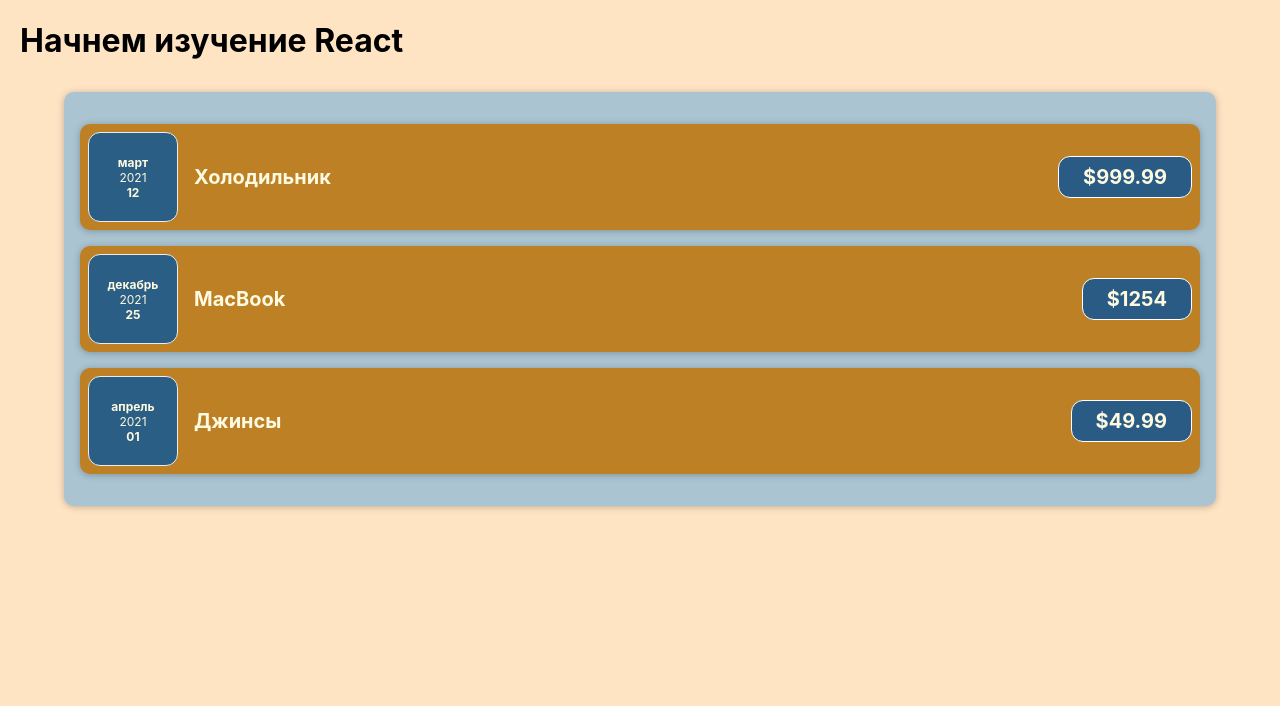
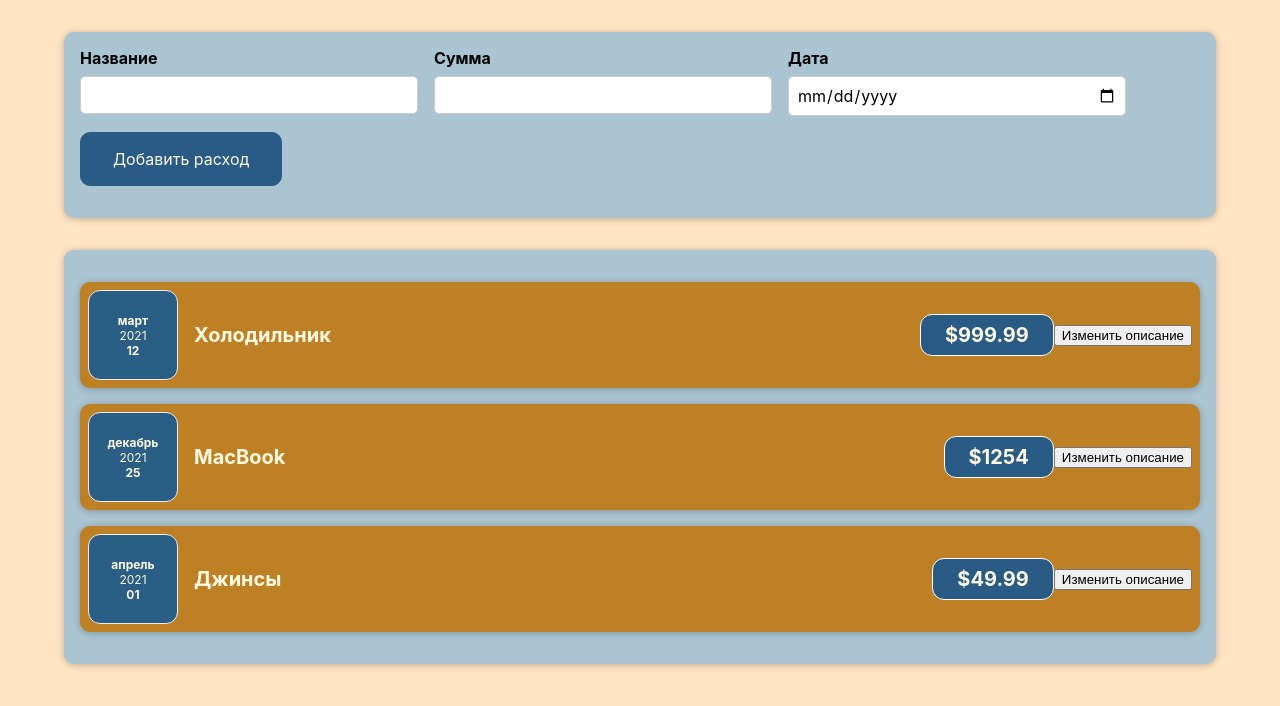
Before and after one commit to tulnikov/react-1, a React (Create React App) app: page / in a window 1280 px wide. Shown: the top 706 px of the page. Built offline with nearby package versions, Linux system fonts and the light colour scheme.

Commit message:
Получаем данные из формы
Продолжить смотреть с урока 41

```diff
--- a/src/App.js
+++ b/src/App.js
@@ -1,4 +1,5 @@
 import Costs from "./components/Costs/Costs";
+import NewCost from "./components/NewCost/NewCost";
 
 
 const App = () => {
@@ -23,7 +24,7 @@
 
     return (
         <div>
-            <h1>Начнем изучение React</h1>
+            <NewCost/>
             <Costs costs={costs}/>
         </div>
     );
--- a/src/components/Costs/CostItem.js
+++ b/src/components/Costs/CostItem.js
@@ -1,17 +1,27 @@
 import './CostItem.css'
 import CostDay from "./CostDay";
 import Card from "../UI/Card";
+import React, {useState} from "react";
 
-const CostItem = (props) =>{
+const CostItem = (props) => {
 
+    useState();
+    const [description, setDescription] = useState(props.description);
+    // let description = props.description;
+
+
+    const changeDescriptionHandler = () => {
+        console.log(description)
+        setDescription('New text')
+    }
     return (
         <Card className='cost-item'>
             <CostDay date={props.date}/>
             <div className='cost-item__description'>
-                <h2>{props.description}</h2>
+                <h2>{description}</h2>
                 <div className='cost-item__price'>${props.amount}</div>
             </div>
-
+            <button onClick={changeDescriptionHandler}>Изменить описание</button>
         </Card>)
 
 }
--- /dev/null
+++ b/src/components/NewCost/CostForm.css
@@ -0,0 +1,26 @@
+.new-cost__controls {
+    display: flex;
+    flex-wrap: wrap;
+    gap: 1rem;
+    margin-bottom: 1rem;
+    text-align: left;
+}
+
+.new-cost__control label {
+    font-weight: bold;
+    margin-bottom: 0.5rem;
+    display: block;
+}
+
+.new-cost__control input {
+    font: inherit;
+    padding: 0.5rem;
+    border-radius: 5px;
+    border: 1px solid #ccc;
+    width: 20rem;
+    max-width: 100%;
+}
+
+.new-costs__actions {
+    text-align: left;
+}
--- /dev/null
+++ b/src/components/NewCost/CostForm.js
@@ -0,0 +1,86 @@
+import React, {useState} from "react";
+import './CostForm.css'
+
+const CostForm = () => {
+
+    // const [userInput, setUserInput] = useState(
+    //     {
+    //         'name': '',
+    //         'amount': '',
+    //         'date': ''
+    //     }
+    // );
+
+    const [inputName, setInputName] = useState('')
+    const [inputAmount, setInputAmount] = useState('')
+    const [inputDate, setInputDate] = useState('')
+
+    const nameChangeHandler = (event) => {
+        setInputName(event.target.value);
+        // setUserInput({
+        //     ...userInput,
+        //     name: event.target.value
+        // }
+        // setUserInput((previousState) => {
+        //         return {
+        //             ...previousState,
+        //             name: event.target.value
+        //         }
+        //     })
+
+    }
+
+    const amountChangeHandler = (event) => {
+        setInputAmount(event.target.value)
+        // setUserInput({
+        //     ...userInput,
+        //     amount: event.target.value
+        // })
+
+    }
+    const dateChangeHandler = (event) => {
+        setInputDate(event.target.value)
+        // setUserInput({
+        //     ...userInput,
+        //     date: event.target.value
+        // })
+
+    }
+
+    const submitHandler = (event) => {
+        event.preventDefault()
+
+        const costData = {
+            name: inputName,
+            amount: inputAmount,
+            date: new Date(inputDate)
+        }
+
+        console.log(costData)
+        setInputName('')
+        setInputAmount('')
+        setInputDate('')
+    }
+
+    return <form onSubmit={submitHandler}>
+        <div className='new-cost__controls'>
+            <div className='new-cost__control'>
+                <label>Название</label>
+                <input type='text' onChange={nameChangeHandler} value={inputName}/>
+            </div>
+            <div className='new-cost__control'>
+                <label>Сумма</label>
+                <input type='number' min='0.01' step='0.01' onChange={amountChangeHandler} value={inputAmount}/>
+            </div>
+            <div className='new-cost__control'>
+                <label>Дата</label>
+                <input type='date' min='2020-01-01' max='2024-12-31' onChange={dateChangeHandler} value={inputDate}/>
+            </div>
+            <div className='new-costs__actions'>
+                <button type='submit'>Добавить расход</button>
+            </div>
+        </div>
+    </form>
+}
+
+export default CostForm;
--- /dev/null
+++ b/src/components/NewCost/NewCost.css
@@ -0,0 +1,27 @@
+.new-cost {
+    background-color: #aac4d1;
+    padding: 1rem;
+    margin: 2rem auto;
+    width: 70rem;
+    max-width: 95%;
+    border-radius: 10px;
+    text-align: center;
+    box-shadow: 0 1px 7px rgba(0, 0, 0, 0.25);
+}
+
+.new-cost button {
+    font: inherit;
+    cursor: pointer;
+    padding: 1rem 2rem;
+    border: 1px solid #2a5b84;
+    background-color: #2a5b84;
+    color: #fefae1;
+    border-radius: 10px;
+    margin-right: 3px;
+}
+
+.new-cost button:hover,
+.new-cost button:active {
+    background-color: #2a5b84b2;
+    border-color: #2a5c84b2;
+}
--- /dev/null
+++ b/src/components/NewCost/NewCost.js
@@ -0,0 +1,10 @@
+import './NewCost.css'
+import CostForm from "./CostForm";
+
+const NewCost = () => {
+    return <div className='new-cost'>
+    <CostForm />
+    </div>
+}
+
+export default NewCost;
```
